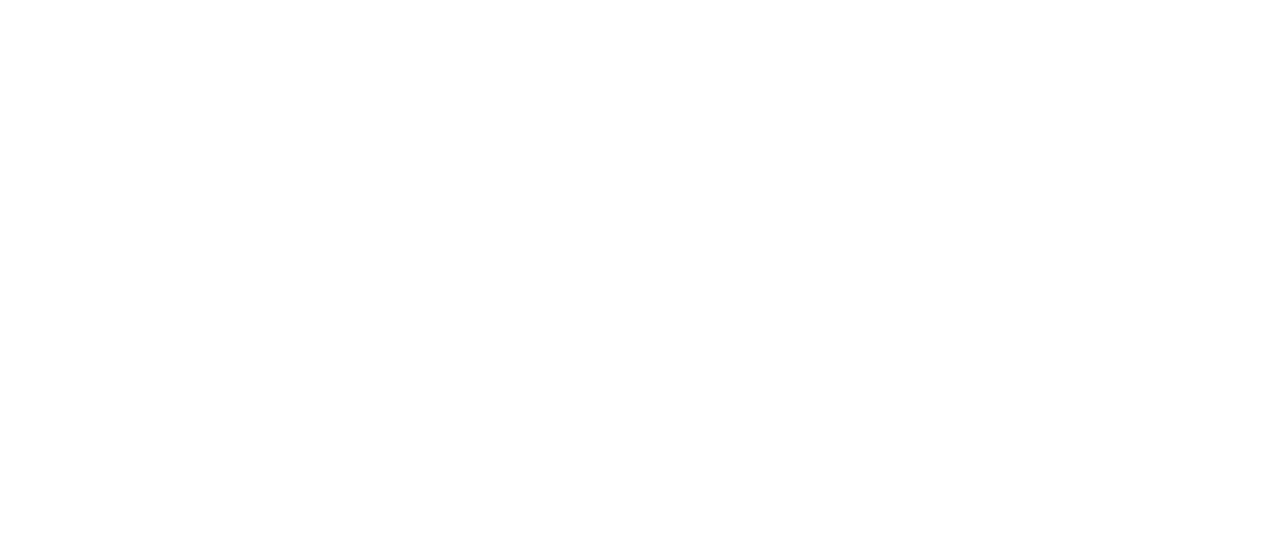
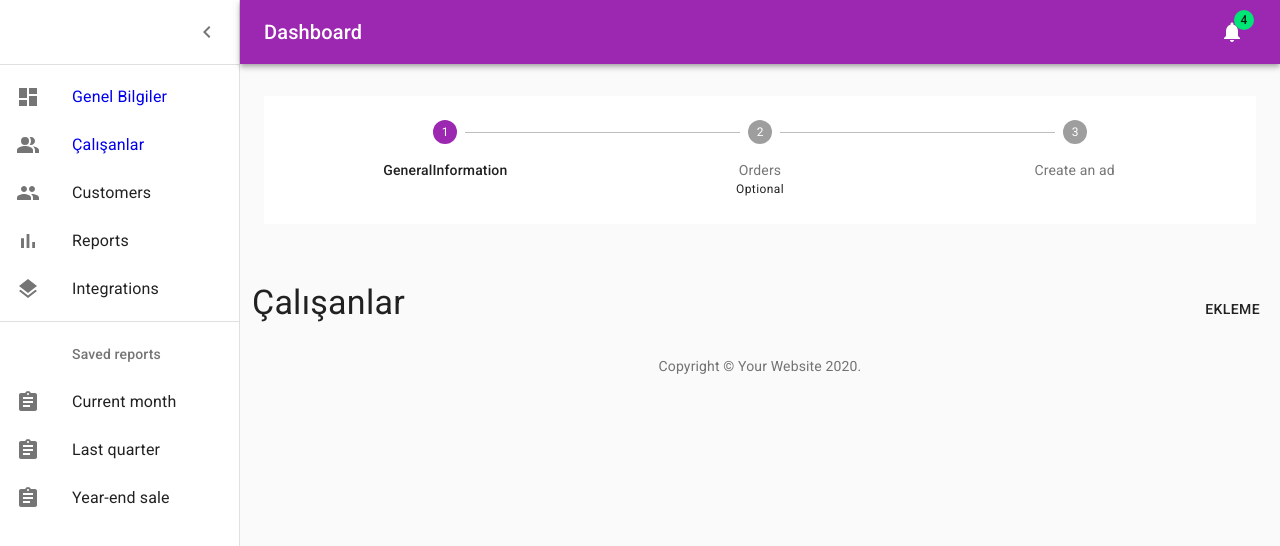
Before and after one commit to metinozkan/E-berberAdmin, a React (Create React App) app: page /personnel in a window 1280 px wide. Shown: the top 546 px of the page. Built offline with nearby package versions, Linux system fonts and the light colour scheme.

Commit message:
started personnel page

```diff
--- a/package.json
+++ b/package.json
@@ -14,7 +14,8 @@
     "react-dom": "^16.13.1",
     "react-scripts": "3.4.1",
     "recharts": "^1.8.5",
-    "styled-components": "^5.1.0"
+    "styled-components": "^5.1.0",
+    "typeface-roboto": "0.0.75"
   },
   "scripts": {
     "start": "react-scripts start",
--- a/public/index.html
+++ b/public/index.html
@@ -15,6 +15,7 @@
       rel="stylesheet"
       href="https://fonts.googleapis.com/icon?family=Material+Icons"
     />
+
     <meta
       name="description"
       content="Web site created using create-react-app"
--- a/src/Components/LayoutStepper/index.js
+++ b/src/Components/LayoutStepper/index.js
@@ -109,7 +109,7 @@ export const LayoutStepper = () => {
         history.push("/general-information");
         break;
       case 1:
-        history.push("/orders");
+        history.push("/personnel");
 
         break;
       case 2:
--- /dev/null
+++ b/src/Pages/Personnel/index.js
@@ -0,0 +1,30 @@
+import React from "react";
+import styled from "styled-components";
+import { Grid, Button, Typography } from "@material-ui/core";
+
+const TopPersonnel = styled.div`
+  width: 100%;
+  paddign: 1em;
+  display: flex;
+  justify-content: space-between;
+  align-items: center;
+`;
+const Personnel = () => {
+  return (
+    <Grid
+      container
+      spacing={3}
+      justify="flex-start"
+      alignItems="flex-start"
+      style={{}}
+    >
+      <TopPersonnel>
+        <Typography variant="h4" gutterBottom>
+          Çalışanlar{" "}
+        </Typography>
+        <Button primary> ekleme</Button>
+      </TopPersonnel>
+    </Grid>
+  );
+};
+export default Personnel;
--- a/src/_layouts/default/listItems.js
+++ b/src/_layouts/default/listItems.js
@@ -9,6 +9,7 @@ import PeopleIcon from "@material-ui/icons/People";
 import BarChartIcon from "@material-ui/icons/BarChart";
 import LayersIcon from "@material-ui/icons/Layers";
 import AssignmentIcon from "@material-ui/icons/Assignment";
+import PeopleAlt from "@material-ui/icons/PeopleAlt";
 
 import { Link } from "react-router-dom";
 export const mainListItems = (
@@ -18,23 +19,24 @@ export const mainListItems = (
         <ListItemIcon>
           <DashboardIcon />
         </ListItemIcon>
-        <ListItemText primary="Dashboard" />
+        <ListItemText primary="Genel Bilgiler" />
       </ListItem>
     </Link>
+    <Link to="/personnel">
       <ListItem button>
         <ListItemIcon>
-        <ShoppingCartIcon />
+          <PeopleAlt />
         </ListItemIcon>
-      <ListItemText primary="Orders" />
+        <ListItemText primary="Çalışanlar" />
       </ListItem>
-    <Link to="/customers">
+    </Link>
+
     <ListItem button>
       <ListItemIcon>
         <PeopleIcon />
       </ListItemIcon>
       <ListItemText primary="Customers" />
     </ListItem>
-    </Link>
     <ListItem button>
       <ListItemIcon>
         <BarChartIcon />
--- a/src/routes/index.js
+++ b/src/routes/index.js
@@ -2,7 +2,7 @@ import React from "react";
 import { Switch } from "react-router-dom";
 import Route from "./Route";
 import GeneralInformation from "../Pages/GeneralInformation";
-
+import Personnel from "../Pages/Personnel";
 const Home = () => {
   return <h1>home</h1>;
 };
@@ -17,7 +17,7 @@ export default function Routes() {
   return (
     <Switch>
       <Route path="/" exact component={Home} />
-      <Route path="/customers" exact component={Customers} />
+      <Route path="/personnel" exact component={Personnel} />
       <Route path="/orders" exact component={Orders} />
 
       <Route path="/general-information" exact component={GeneralInformation} />
```
Also changed, not shown: src/index.js (+7 -7 lines), src/Pages/Personnel/components/PersonnelTable.js (added), 2 other files (tests, documents, lock files or other folders). Lines whose indentation alone changed are shown as unchanged.
